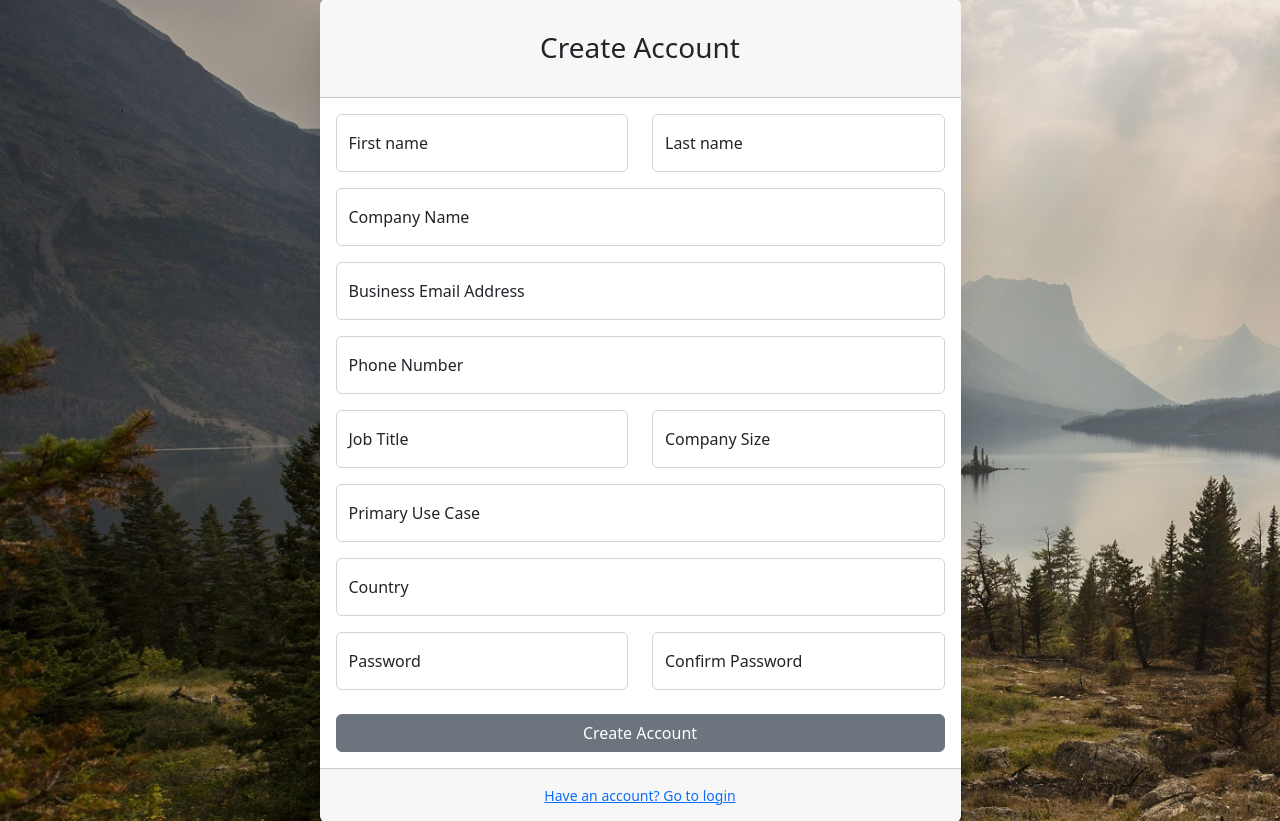
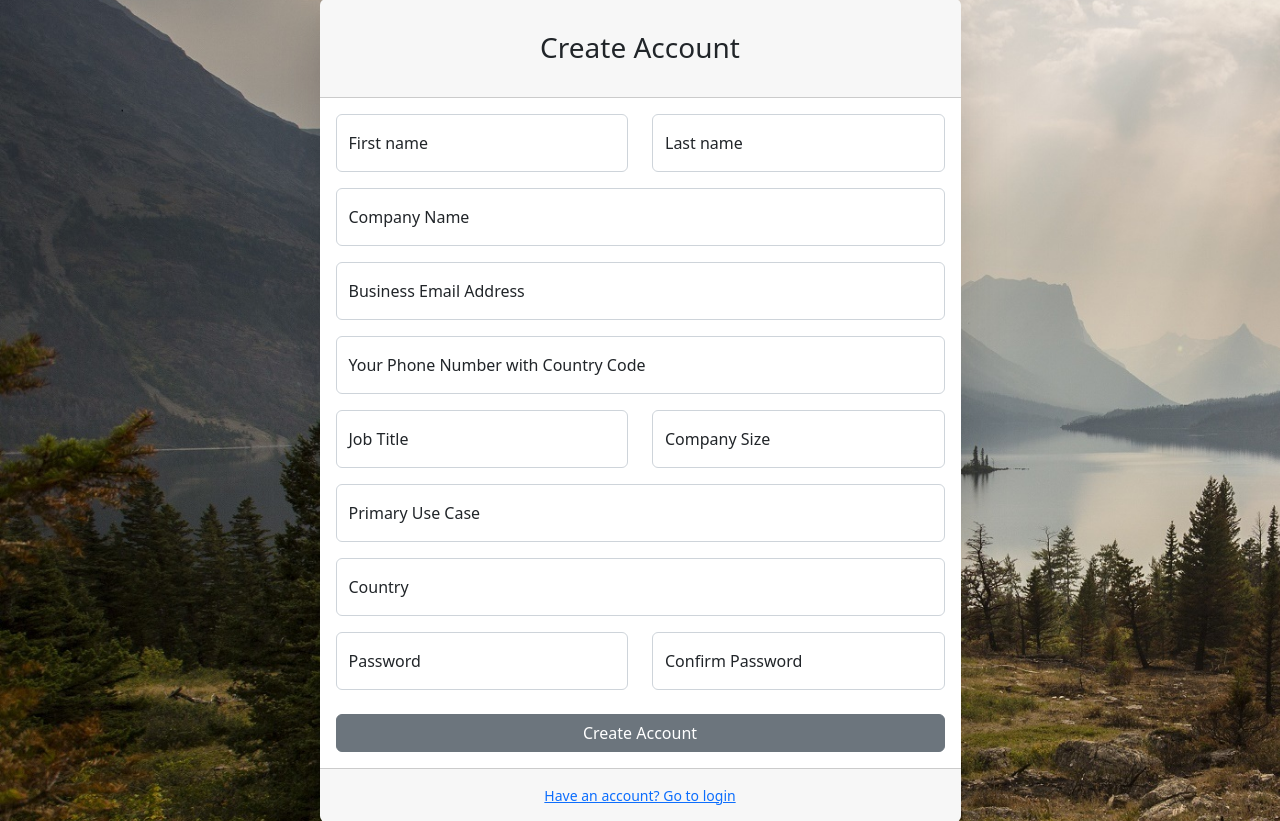
Before and after one commit to Sleeksmart21/Laser, a Flask app: page /register in a window 1280 px wide. Shown: the part 175-996 px from the top of the page. Run offline with Flask 3, Linux system fonts and the light colour scheme; some libraries are stand-ins or nearby versions.

Commit message:
Another commit

```diff
--- a/app.py
+++ b/app.py
@@ -5,6 +5,7 @@ from random import choice
 import string
 import base64
 import os
+from PIL import Image
 from flask_limiter import Limiter
 from flask_limiter.util import get_remote_address
 from flask_caching import Cache
@@ -149,12 +150,12 @@ def validate_phone(phone):
 @cache.cached(timeout=60)
 def index():
     qr_image_data = b'My QR Code Data'
-    return render_template('index.html')
+    return render_template('index.html', title='Home Page')
 
 @app.route('/about')
 @cache.cached(timeout=60)
 def about():
-    return render_template('about.html')
+    return render_template('about.html', title='About Page')
 
 
 @app.route('/shortenit')
@@ -190,7 +191,7 @@ def contact():
         db.session.commit()
 
         # Redirect or render a success page
-        return render_template('contact_success.html')
+        return render_template('contact_success.html', title='Success Page')
 
     return render_template('contact.html')
 
@@ -237,9 +238,19 @@ def shorten():
         qr.add_data(url)
         qr.make(fit=True)
 
+        # Generate the QR code with logo
+        qr_image = qr.make_image(fill_color="black", back_color="white")
+
+        # Add logo to the QR code
+        logo_path = url_for('static', filename='images/lazer logo color.png')
+        qr_image_with_logo = add_logo_to_qr(qr_image, logo_path)
+
+
+        # Save the QR code image to a stream
         qr_stream = BytesIO()
-        qr.make_image(fill_color='black', back_color='white').save(qr_stream, 'PNG')
+        qr_image_with_logo.save(qr_stream, 'PNG')
         qr_stream.seek(0)
+
 
         new_link = ShortUrls(
             user_id=user_id,
@@ -268,6 +279,26 @@ def shorten():
         # else:
             # flash('No image generated')
     return render_template('shortenedURL.html', qr_image_data=qr_image_data)
+
+
+def add_logo_to_qr(qr_image, logo_path):
+    # Open the logo image
+    logo_image = Image.open(logo_path)
+
+    # Calculate the position to place the logo
+    qr_width, qr_height = qr_image.size
+    logo_width, logo_height = logo_image.size
+    logo_size = int(min(qr_width, qr_height) * 0.2)  # Adjust the logo size as needed
+    logo_position = ((qr_width - logo_size) // 2, (qr_height - logo_size) // 2)
+
+    # Resize the logo image to the desired size
+    logo_image = logo_image.resize((logo_size, logo_size), Image.ANTIALIAS)
+
+    # Paste the logo image onto the QR code
+    qr_image.paste(logo_image, logo_position)
+
+    return qr_image
+
 
 
 @app.route('/delete_url/<int:url_id>', methods=['POST'])
@@ -333,7 +364,7 @@ def get_current_user():
 @app.route('/history')
 def history():
     url_activities = ShortUrls.query.all()
-    return render_template('history.html', url_activities=url_activities)
+    return render_template('history.html', url_activities=url_activities, title='History Page')
 
 def get_click_analytics(short_url_id):
     clicks = Click.query.filter_by(short_url_id=short_url_id).all()
@@ -363,7 +394,7 @@ def dashboard():
     db.session.commit()
 
     # Render the dashboard template and pass the necessary data
-    return render_template('dashboard.html', user=user, short_urls=short_urls, click_analytics=click_analytics)
+    return render_template('dashboard.html', title='Dashboard Page', user=user, short_urls=short_urls, click_analytics=click_analytics)
 
 
 def populate_clicks(short_url_id, ip_address, user_agent, referral_source):
@@ -441,7 +472,7 @@ def register():
             flash(f'Registration successful. Please log in.')
             return redirect(url_for('login'))
 
-        return render_template('register.html')
+        return render_template('register.html', title='Register Page')
 
 
 # Create Admin Acount
@@ -507,7 +538,7 @@ def login():
                 flash('Invalid email or password.')
                 return redirect(url_for('login'))
 
-        return render_template('login.html')
+        return render_template('login.html', title='Login Page')
 
 
 # Route for admin login
--- a/templates/base.html
+++ b/templates/base.html
@@ -7,11 +7,17 @@
         <meta name="author" content="" />
         <title>LASER URL Shortening</title>
         <!-- Favicon-->
-        <link rel="icon" type="image/x-icon" href="assets/favicon.ico" />
+        <!-- <link rel="icon" type="image/x-icon" href="assets/favicon.ico" /> -->
+        <link rel="icon" type="image/x-icon" href="{{url_for('static', filename='images/lazer logo color.png')}}" />
         <!-- Core theme CSS (includes Bootstrap)-->
         <!-- <link rel="stylesheet" href="https://cdn.jsdelivr.net/npm/bootstrap@4.1.3/dist/css/bootstrap.min.css" integrity="sha384-MCw98/SFnGE8fJT3GXwEOngsV7Zt27NXFoaoApmYm81iuXoPkFOJwJ8ERdknLPMO" crossorigin="anonymous"> -->
         <link rel="stylesheet" href="{{ url_for('static', filename='css/styles.css') }}">
         <!-- <link href="css/styles.css" rel="stylesheet" /> -->
+        {% if title %}
+            <title>URLshortener-{{ title }}</title>
+        {% else %}
+            <title>URLshortener</title>
+        {% endif %}
     </head>
     <body>
         <!-- Responsive navbar-->
--- a/templates/register.html
+++ b/templates/register.html
@@ -50,7 +50,7 @@
                                 <div class="form-floating mb-3">
                                     <input class="form-control" id="inputEmail" name="phone"
                                     type="phone" placeholder="Your Phone Number with country code" required/>
-                                    <label for="inputEmail">Phone Number</label>
+                                    <label for="inputEmail">Your Phone Number with Country Code</label>
                                 </div>
                                 <div class="row mb-3">
                                     <div class="col-md-6">
```
